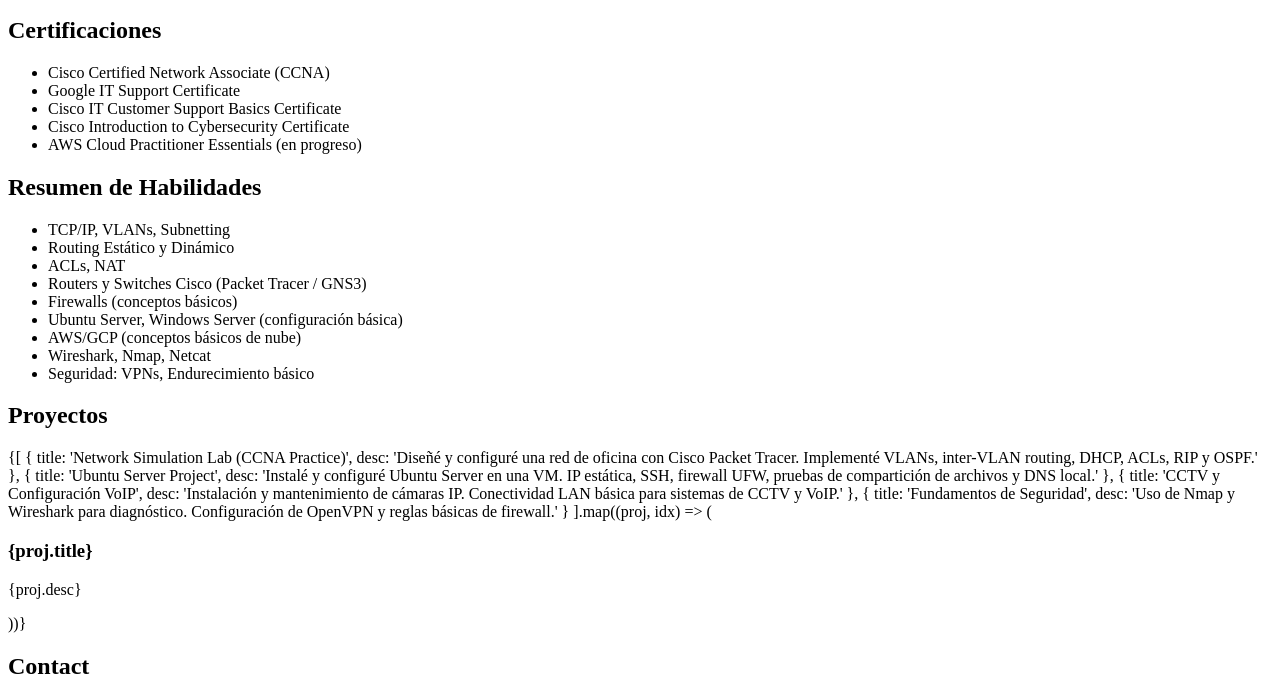
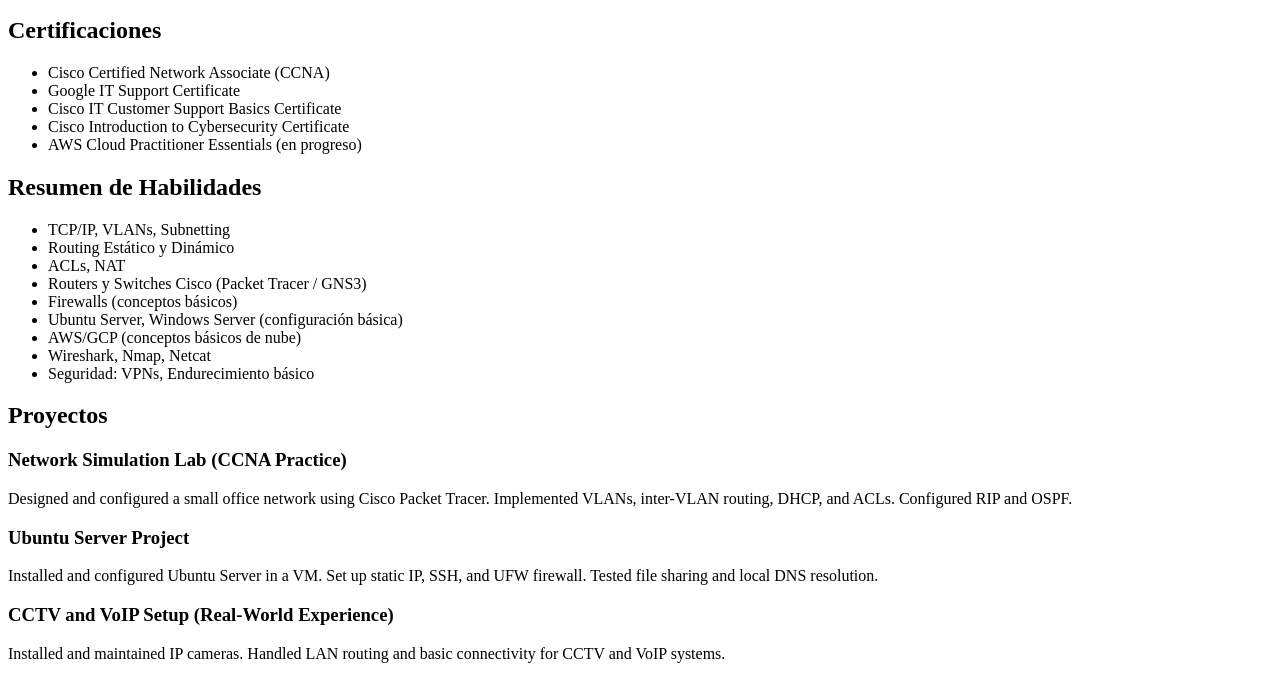
Before and after one commit to hayligg/Portfolio, a plain HTML site: page index.html in a window 1280 px wide. Shown: the part 127-803 px from the top of the page. Drawn offline with Linux system fonts and the light colour scheme.

Commit message:
i dnt see changes

```diff
--- a/index.html
+++ b/index.html
@@ -37,32 +37,25 @@
         </ul>
       </section>
 
-      <section className="mb-10">
-        <h2 className="text-2xl font-bold text-blue-700 mb-4">Proyectos</h2>
-        <div className="grid gap-6">
-          {[
-            {
-              title: 'Network Simulation Lab (CCNA Practice)',
-              desc: 'Diseñé y configuré una red de oficina con Cisco Packet Tracer. Implementé VLANs, inter-VLAN routing, DHCP, ACLs, RIP y OSPF.'
-            },
-            {
-              title: 'Ubuntu Server Project',
-              desc: 'Instalé y configuré Ubuntu Server en una VM. IP estática, SSH, firewall UFW, pruebas de compartición de archivos y DNS local.'
-            },
-            {
-              title: 'CCTV y Configuración VoIP',
-              desc: 'Instalación y mantenimiento de cámaras IP. Conectividad LAN básica para sistemas de CCTV y VoIP.'
-            },
-            {
-              title: 'Fundamentos de Seguridad',
-              desc: 'Uso de Nmap y Wireshark para diagnóstico. Configuración de OpenVPN y reglas básicas de firewall.'
-            }
-          ].map((proj, idx) => (
-            <div key={idx} className="bg-gray-100 rounded-xl p-4 shadow-sm">
-              <h3 className="font-bold text-lg text-gray-800">{proj.title}</h3>
-              <p className="text-gray-700">{proj.desc}</p>
-            </div>
-          ))}
+      <section className="mb-6">
+        <h2 className="text-2xl font-semibold mb-2">Proyectos</h2>
+        <div className="space-y-4">
+          <div>
+            <h3 className="font-bold">Network Simulation Lab (CCNA Practice)</h3>
+            <p>Designed and configured a small office network using Cisco Packet Tracer. Implemented VLANs, inter-VLAN routing, DHCP, and ACLs. Configured RIP and OSPF.</p>
+          </div>
+          <div>
+            <h3 className="font-bold">Ubuntu Server Project</h3>
+            <p>Installed and configured Ubuntu Server in a VM. Set up static IP, SSH, and UFW firewall. Tested file sharing and local DNS resolution.</p>
+          </div>
+          <div>
+            <h3 className="font-bold">CCTV and VoIP Setup (Real-World Experience)</h3>
+            <p>Installed and maintained IP cameras. Handled LAN routing and basic connectivity for CCTV and VoIP systems.</p>
+          </div>
+          <div>
+            <h3 className="font-bold">Security Basics</h3>
+            <p>Used Nmap and Wireshark for network diagnostics. Set up OpenVPN server for lab practice. Applied basic firewall rules.</p>
+          </div>
         </div>
       </section>
 
```
